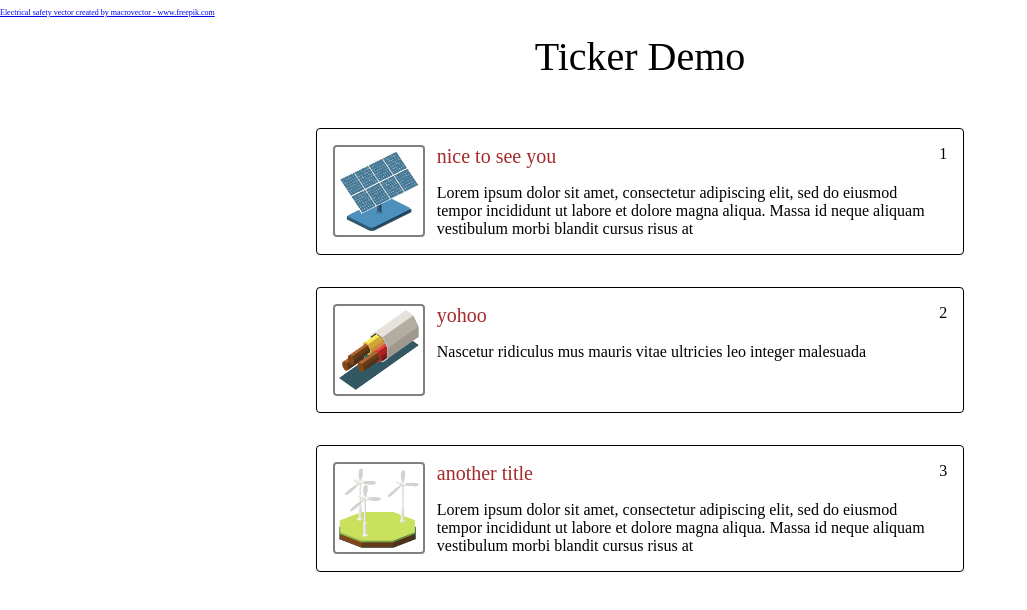
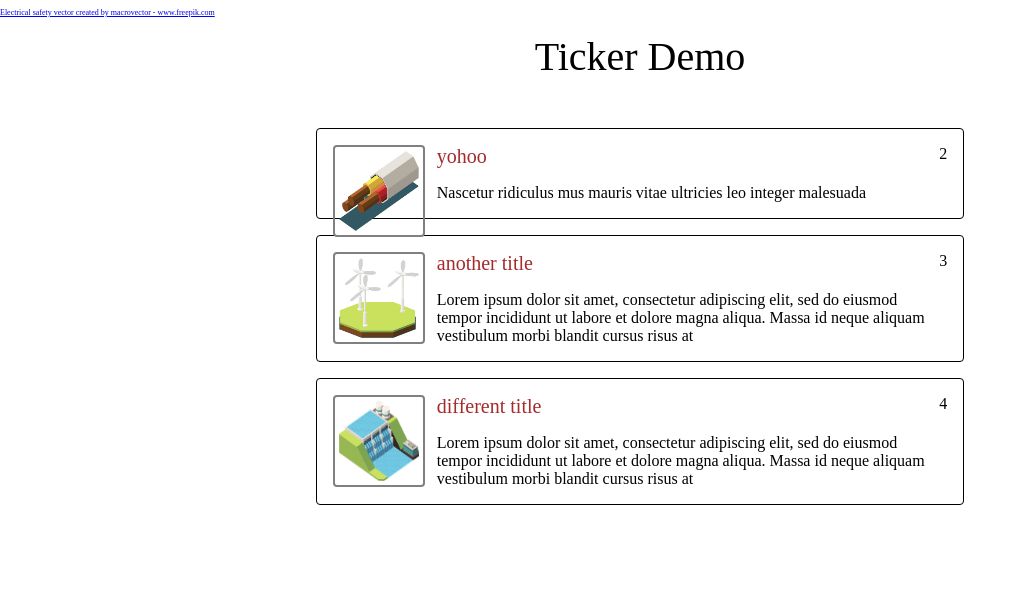
Before and after one commit to eldar158/ticker-demo, a React (Create React App) app: page / in a window 1280 px wide. Shown: the top 610 px of the page, without its empty margins (0-1027 px from the left). Built offline with nearby package versions, Linux system fonts and the light colour scheme; the HTML template or start-up script is replaced by a standard one.

Commit message:
added list animation using react-flip-move

```diff
--- a/package.json
+++ b/package.json
@@ -8,6 +8,7 @@
     "@testing-library/user-event": "^13.5.0",
     "react": "^18.1.0",
     "react-dom": "^18.1.0",
+    "react-flip-move": "^3.0.4",
     "react-scripts": "5.0.1",
     "web-vitals": "^2.1.4"
   },
--- a/src/components/PostList/PostBlock/PostBlock.css
+++ b/src/components/PostList/PostBlock/PostBlock.css
@@ -7,6 +7,12 @@
   border-radius: 0.25rem;
 
   text-align: left;
+
+  -webkit-transition: all 0.7s ease-out;
+     -moz-transition: all 0.7s ease-out;
+      -ms-transition: all 0.7s ease-out;
+       -o-transition: all 0.7s ease-out;
+          transition: all 0.7s ease-out;
 
 
   --imageSize: 5rem;
--- a/src/components/PostList/PostList.css
+++ b/src/components/PostList/PostList.css
@@ -3,6 +3,6 @@
   width: 60%;
 
   display: flex;
-  flex-direction: column;
-  justify-content: space-between
+  flex-direction: column-reverse;
+  justify-content: space-between;
 }
--- a/src/components/PostList/PostList.js
+++ b/src/components/PostList/PostList.js
@@ -1,4 +1,6 @@
 import React, { useState, useEffect } from 'react';
+
+import FlipMove from 'react-flip-move';
 
 import './PostList.css';
 
@@ -7,35 +9,39 @@ import PostBlock from './PostBlock/PostBlock'
 
 function PostList(props) {
   const {posts, displayCount} = props
+
   const [first, setFirst] = useState(0)
+  const [displayed, setDisplayed] = useState(posts.slice(0, displayCount))
 
   //interval between displayed posts
   useEffect(() => {
     const interval = setInterval(() => {
-      const next = (first + 1) % posts.length
-      setFirst(next)
-    }, 3000);
+      const newFirst = (first + 1) % posts.length
+      setFirst(newFirst)
+
+      const newDisplayed = displayed.slice(1, displayed.length)
+      newDisplayed.push(posts[(newFirst + displayCount - 1) % posts.length])
+      setDisplayed(newDisplayed)
+    }, 2000)
+
     return () => clearInterval(interval);
-  }, [posts, first]);
+  }, [posts, first, displayed, displayCount]);
 
-  //choose which posts to display
-  const displayed = []
-  for (let i = first; i < first + displayCount; i++) {
-    displayed.push(posts[i % posts.length])
-  }
 
   return (
     <div className="PostList">
-      {
-        displayed.map((post, i) =>
-          <PostBlock key={i}
-            id={post.id}
-            title={post.title}
-            description={post.description}
-            pictureId={post.pictureId}
-          ></PostBlock>
-        )
-      }
+      <FlipMove>
+        {displayed.map((post) =>
+          <div key={post.id}>
+            <PostBlock
+              id={post.id}
+              title={post.title}
+              description={post.description}
+              pictureId={post.pictureId}
+            ></PostBlock>
+          </div>
+        )}
+      </FlipMove>
     </div>
   );
 }
```
Also changed, not shown: 1 other file (tests, documents, lock files or other folders).
